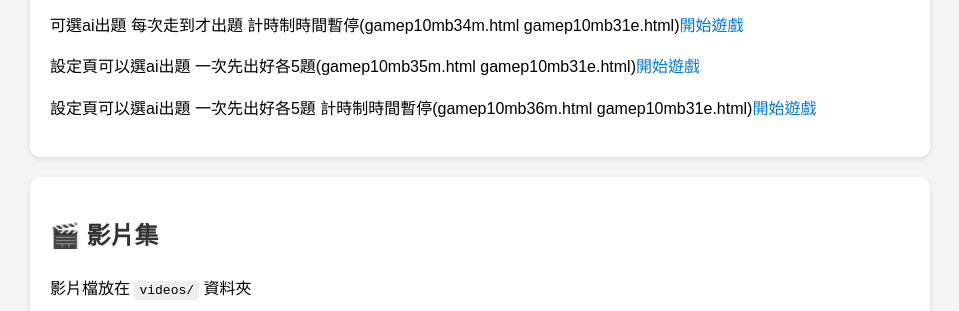
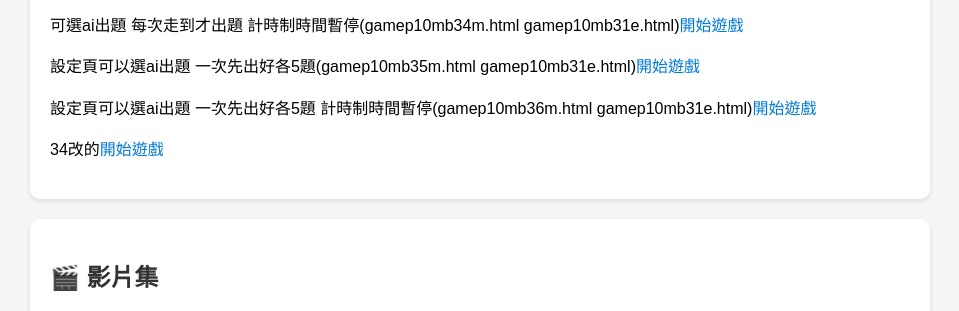
Before and after one commit to bibbychang/IEYI2026, a plain HTML site: page start.html in a window 1280 px wide. Shown: the part 1480-1791 px from the top of the page, without its empty margins (160-1119 px from the left). Drawn offline with Linux system fonts and the light colour scheme.

Commit message:
Add files via upload

```diff
--- a/start.html
+++ b/start.html
@@ -102,7 +102,7 @@
    <p>可選ai出題  每次走到才出題 計時制時間暫停(gamep10mb34m.html gamep10mb31e.html)<a href="editorp10mb34.html" target="_blank">開始遊戲</a></p>
    <p>設定頁可以選ai出題  一次先出好各5題(gamep10mb35m.html gamep10mb31e.html)<a href="editorp10mb35.html" target="_blank">開始遊戲</a></p>
    <p>設定頁可以選ai出題  一次先出好各5題 計時制時間暫停(gamep10mb36m.html gamep10mb31e.html)<a href="editorp10mb36.html" target="_blank">開始遊戲</a></p>
-
+   <p>34改的<a href="editor1118.html" target="_blank">開始遊戲</a></p>
 
   </section>
 
```
